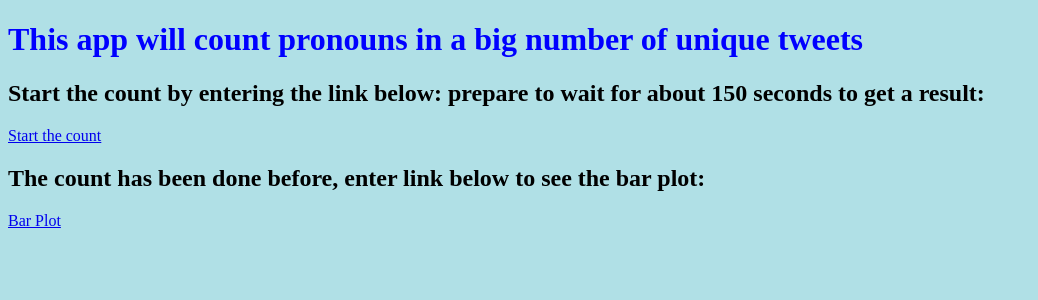
After one commit to gabrielevensen/ACC_CA2, a Flask app: template Flask/templates/welcome.html in a window 1280 px wide. The commit adds this page. Shown: the top 300 px of the page, without its empty margins (0-1038 px from the left). Run offline with Flask 2, Linux system fonts and the light colour scheme; the template is opened without the code that fills it, so the values that code supplies are empty.

Commit message:
added css

```diff
--- a/Flask/celery_app.py
+++ b/Flask/celery_app.py
@@ -36,7 +36,7 @@ celery = make_celery(app)
 # Returns entered name
 @app.route('/')
 def process1():
-    return 'OK request!'
+    return render_template('welcome.html')
 
 
 # -------- *1* Run Tweet Counter in Flask -------- #
--- a/Flask/templates/barplot.html
+++ b/Flask/templates/barplot.html
@@ -3,6 +3,7 @@
 <head>
     <meta charset="UTF-8">
     <title>Bar plot</title>
+    <link rel="stylesheet" href="{{ url_for('static', filename='style.css') }}">
 </head>
 <body>
     <h1>The Bar Plot</h1>
--- a/Flask/templates/test.html
+++ b/Flask/templates/test.html
@@ -2,7 +2,7 @@
 <html lang="en">
 <head>
     <meta charset="UTF-8">
-    <title>Airfoil as a service</title>
+    <title>Count tweets as a service</title>
     <link rel="stylesheet" href="{{ url_for('static', filename='style.css') }}">
 </head>
 <body>
--- /dev/null
+++ b/Flask/templates/welcome.html
@@ -0,0 +1,15 @@
+<!DOCTYPE html>
+<html lang="en">
+<head>
+    <meta charset="UTF-8">
+    <title>Welcome to my Flask app</title>
+    <link rel="stylesheet" href="{{ url_for('static', filename='style.css') }}">
+</head>
+<body>
+    <h1>This app will count pronouns in a big number of unique tweets</h1>
+    <h2>Start the count by entering the link below: prepare to wait for about 150 seconds to get a result:</h2>
+    <a href="/start_count">Start the count</a>
+    <h2>The count has been done before, enter link below to see the bar plot:</h2>
+    <a href="/start_count/bar_plot">Bar Plot</a>
+</body>
+</html>
```
